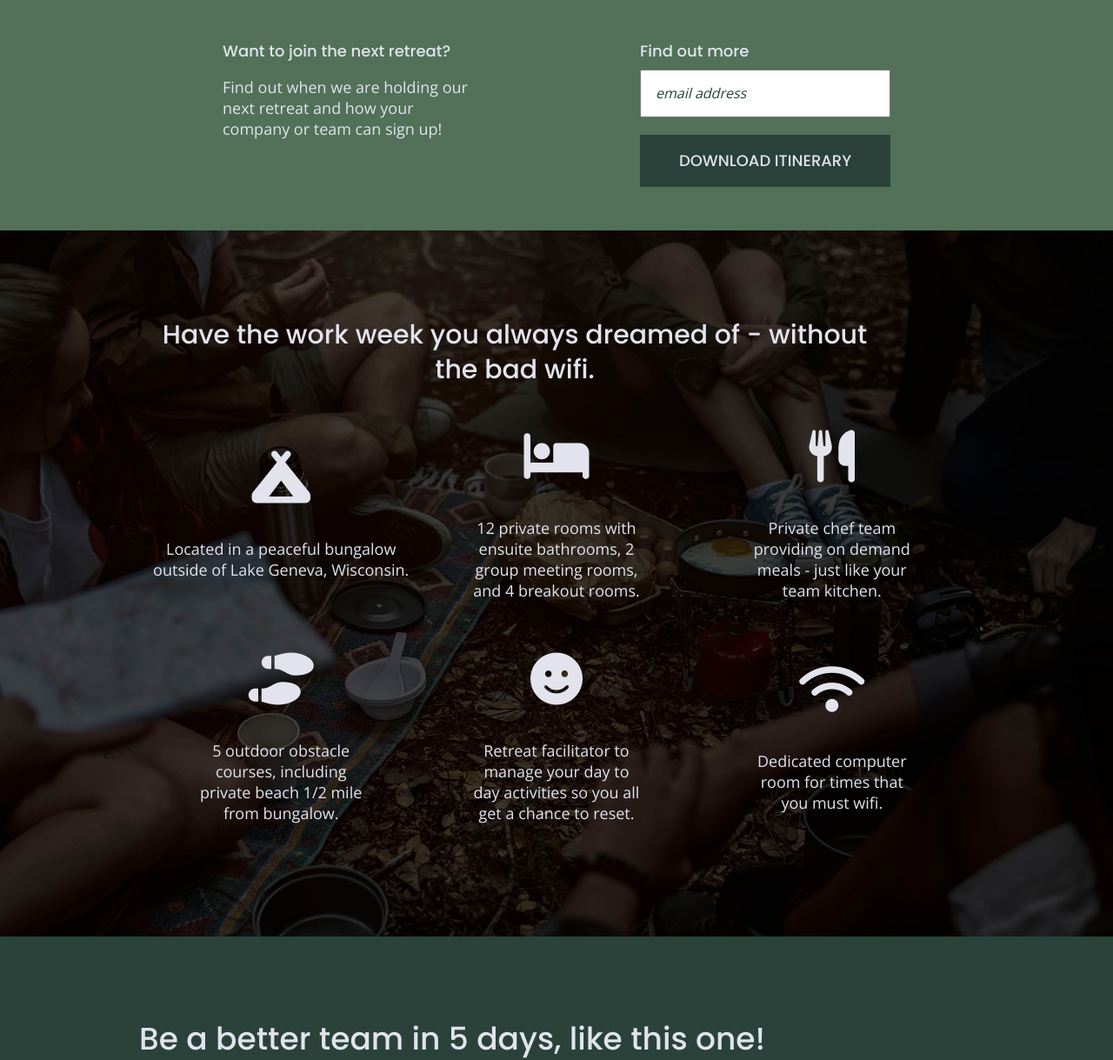
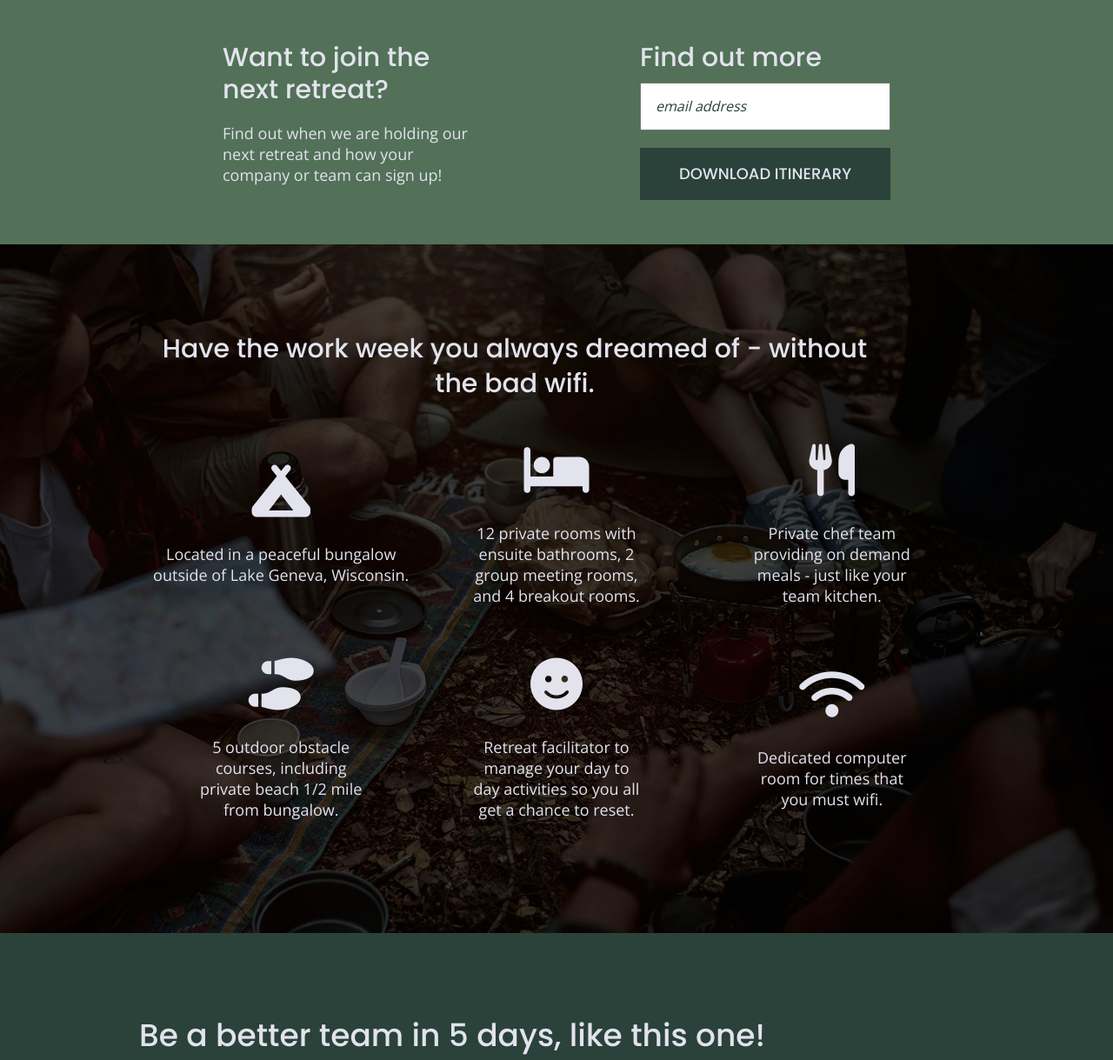
Before and after one commit to tashadanner/unplugged, a website built with Parcel: page index.html in a window 1280 px wide. Shown: the part 684-1903 px from the top of the page at 87% size. Built offline with nearby package versions, Linux system fonts and the light colour scheme.

Commit message:
Edited media queries to fix typos

```diff
--- a/css/main.css
+++ b/css/main.css
@@ -124,7 +124,7 @@ h2 {
 h3,
 h4 {
     font-family: 'Poppins', sans-serif;
-	font-size: 1,125em;
+	font-size: 1.125em;
 	font-weight: 500;
 	margin: 20px 0;
 }
@@ -132,12 +132,10 @@ h4 {
 p {
 	font-size: .875em;
 	line-height: 1.285;
-
 }
 
 img {
 	width: 100%;
-
 }
 
 figure {
@@ -234,7 +232,7 @@ footer .content-wrapper {
     margin: 50px 0;
 }
 
-.footer-contact {
+.footer .contact {
 	margin-bottom: 50px;
 
 }
@@ -327,13 +325,6 @@ input[type=button] {
   text-transform: uppercase;
 }
 
-aside h3 {
-	font-size: 1.125em;
-}
-
-aside p {
-	font-size: 0.875em;
-}
 
 
 /* --------------Features Section ------------- */
@@ -470,10 +461,6 @@ aside p {
 
 }
 
-.contact-info {
-
-}
-
 .contact-content p {
 	margin: 0;
 }
@@ -603,7 +590,7 @@ aside p {
 
 @media only screen and (min-width: 768px) {
   	.content-wrapper {
-
+      max-width: 640px;
       margin: 100px 0;
     }
 
@@ -691,6 +678,10 @@ aside p {
     .features .features-item-description {
       width: 62%;
     }
+
+	.features i {
+		margin-bottom: 30px;
+	}
 
     /* Reviews */
 
@@ -815,16 +806,13 @@ aside p {
 @media only screen and (min-width: 1200px) {
 	/*Desktop styles here*/
 
-	.content-wrapper {
-		max-width: 960px;
-	}
 
 	header {
 		padding: 15px 0;
 	}
 
-	header figure {
-		width: 30%;
+	.content-wrapper {
+		max-width: 960px;
 	}
 
 
@@ -850,13 +838,13 @@ aside p {
 		width: 80%;
 	}
 
+	aside .content-wrapper {
+		justify-content: space-around;
+	}
+
 	aside h3 {
 		margin-top: 0;
 		margin-bottom: 10px;
-	}
-
-	aside .content-wrapper {
-		justify-content: space-around;
 	}
 
 	aside .content-wrapper .form {
@@ -881,7 +869,7 @@ aside p {
 	}
 
 	.reviews h2 {
-		margin-bottom: 50px;
+		padding-bottom: 50px;
 	}
 
 	.reviews article div {
```
